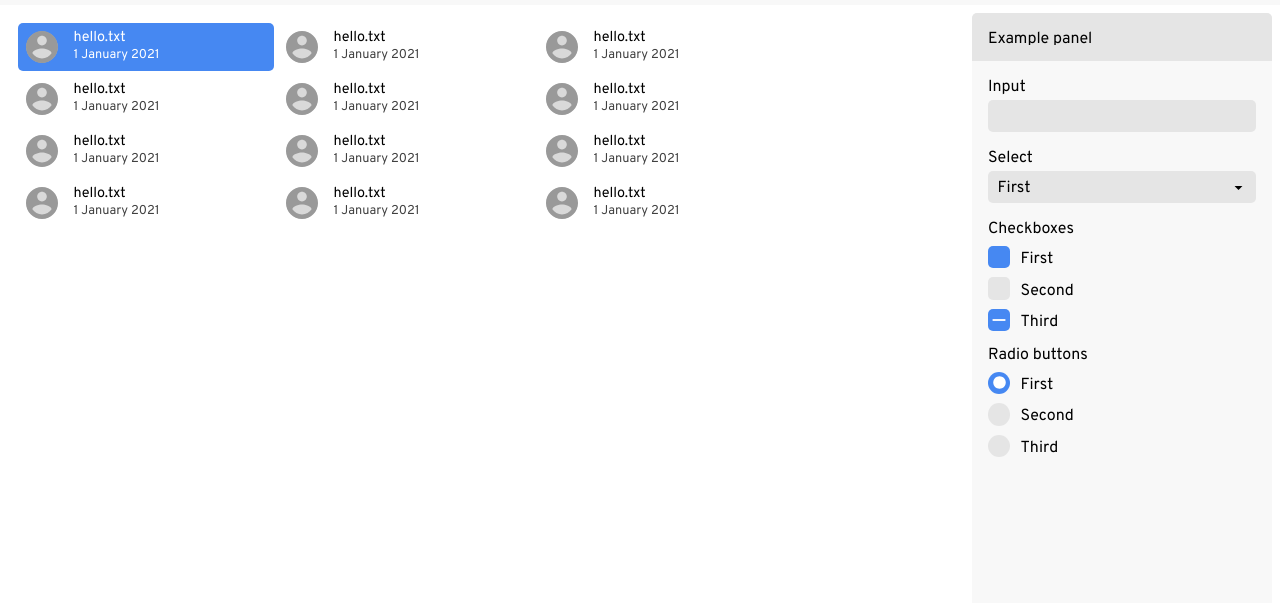
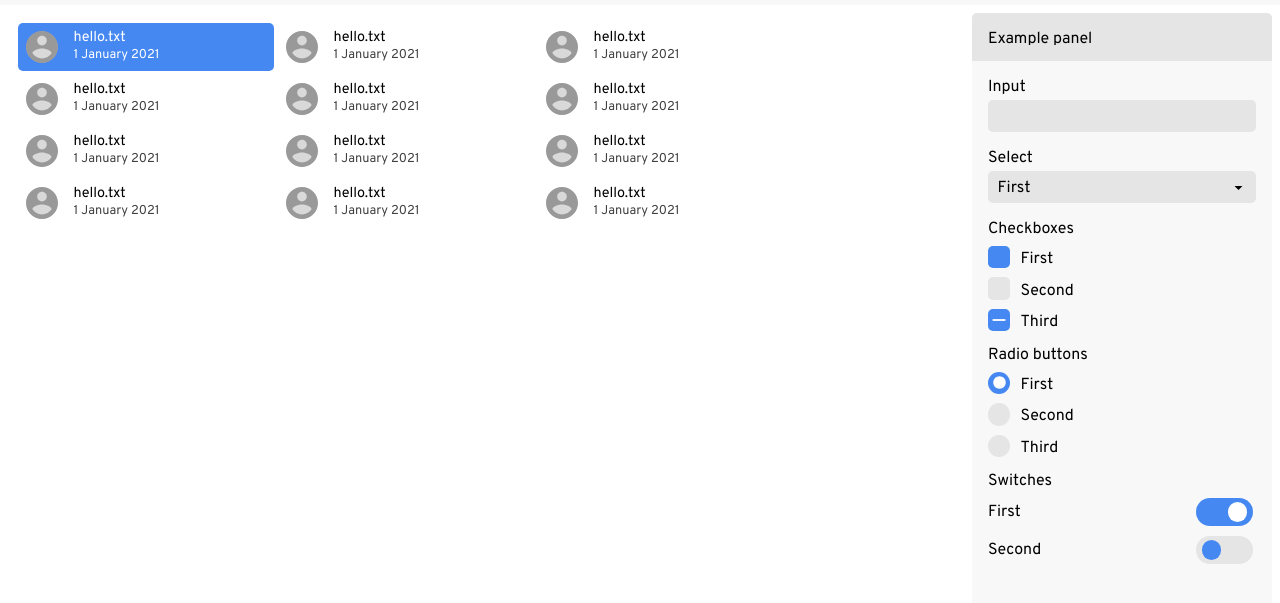
Before and after one commit to Subnodal/subUI, a plain HTML site: page examples/all/index.html in a window 1280 px wide. Shown: the part 99-702 px from the top of the page. Drawn offline with Linux system fonts and the light colour scheme; a script that the page names is missing.

Commit message:
Add toggle switch controls

```diff
--- a/components.css
+++ b/components.css
@@ -189,6 +189,13 @@ label {
     margin-block-end: 0.2rem;
 }
 
+label[sui-style="switch"] {
+    display: inline-block;
+    width: calc(100% - 4rem);
+    max-width: calc(30rem - 4rem);
+    vertical-align: top;
+}
+
 *:first-child > label {
     margin-block-start: 0;
 }
@@ -267,6 +274,25 @@ input[type="checkbox"], input[type="radio"] {
     transition: 0.5s background-color;
 }
 
+input[type="checkbox"][role="switch"] {
+    width: 3.6rem;
+    height: 1.8rem;
+    border-radius: 1rem;
+}
+
+input[type="checkbox"][role="switch"]::after {
+    display: block;
+    width: 1.2rem;
+    height: 1.2rem;
+    margin-block-start: 0.3rem;
+    margin-inline-start: 0.4rem;
+    margin-inline-end: 2rem;
+    background-color: var(--ui);
+    border-radius: 100%;
+    content: "";
+    transition: 0.5s background-color, 0.5s margin-inline-start, 0.5s margin-inline-end;
+}
+
 input[type="radio"] {
     border-radius: 100%;
 }
@@ -280,7 +306,7 @@ input[type="checkbox"]:checked, input[type="checkbox"]:indeterminate, input[type
     background-color: var(--ui);
 }
 
-input[type="checkbox"]:checked::after, input[type="checkbox"]:indeterminate::after, input[type="radio"]:checked::after {
+input[type="checkbox"]:not([role="switch"]):checked::after, input[type="checkbox"]:indeterminate::after, input[type="radio"]:checked::after {
     display: block;
     width: 100%;
     height: 100%;
@@ -288,7 +314,7 @@ input[type="checkbox"]:checked::after, input[type="checkbox"]:indeterminate::aft
     content: "";
 }
 
-input[type="checkbox"]:checked::after {
+input[type="checkbox"]:not([role="switch"]):checked::after {
     background: url("/media/icons/checkmark.svg") no-repeat;
     background-size: contain;
     background-position: center;
@@ -298,6 +324,12 @@ input[type="checkbox"]:indeterminate::after {
     background: url("/media/icons/indeterminate.svg") no-repeat;
     background-size: contain;
     background-position: center;
+}
+
+input[type="checkbox"][role="switch"]:checked::after {
+    margin-inline-start: 2rem;
+    margin-inline-end: 0.4rem;
+    background-color: var(--uiText);
 }
 
 input[type="radio"]:checked::after {
--- a/examples/all/index.html
+++ b/examples/all/index.html
@@ -133,6 +133,13 @@
                             <input type="radio" name="exampleRadios" id="exampleRadio3">
                             <label for="exampleRadio3">Third</label>
                         </div>
+                        <div>
+                            <label>Switches</label>
+                            <label for="exampleSwitch1" sui-style="switch">First</label>
+                            <input type="checkbox" role="switch" checked="true" id="exampleSwitch1"><br>
+                            <label for="exampleSwitch2" sui-style="switch">Second</label>
+                            <input type="checkbox" role="switch" id="exampleSwitch2">
+                        </div>
                     </aside>
                 </sui-panel>
             </sui-panels>
```
